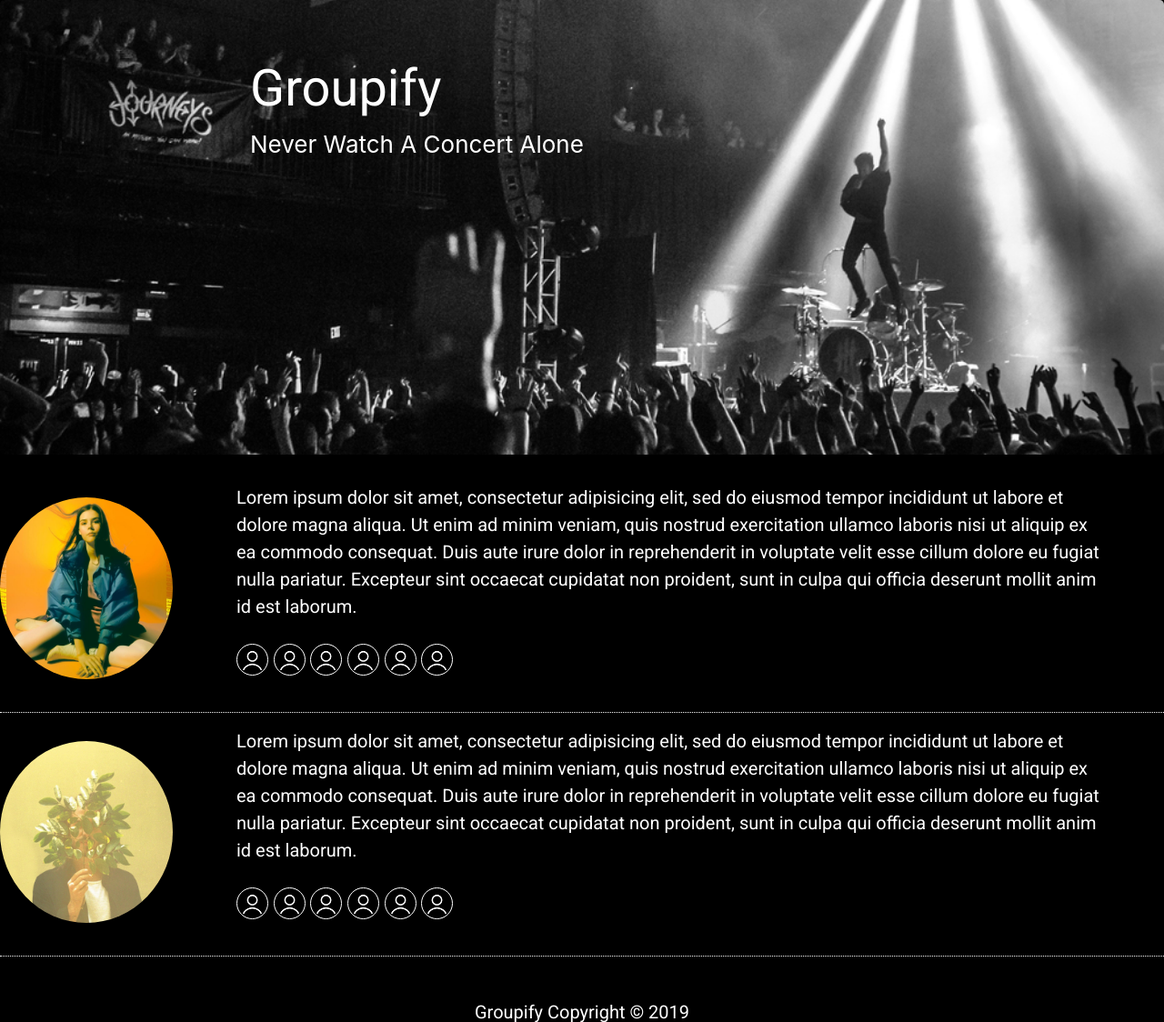
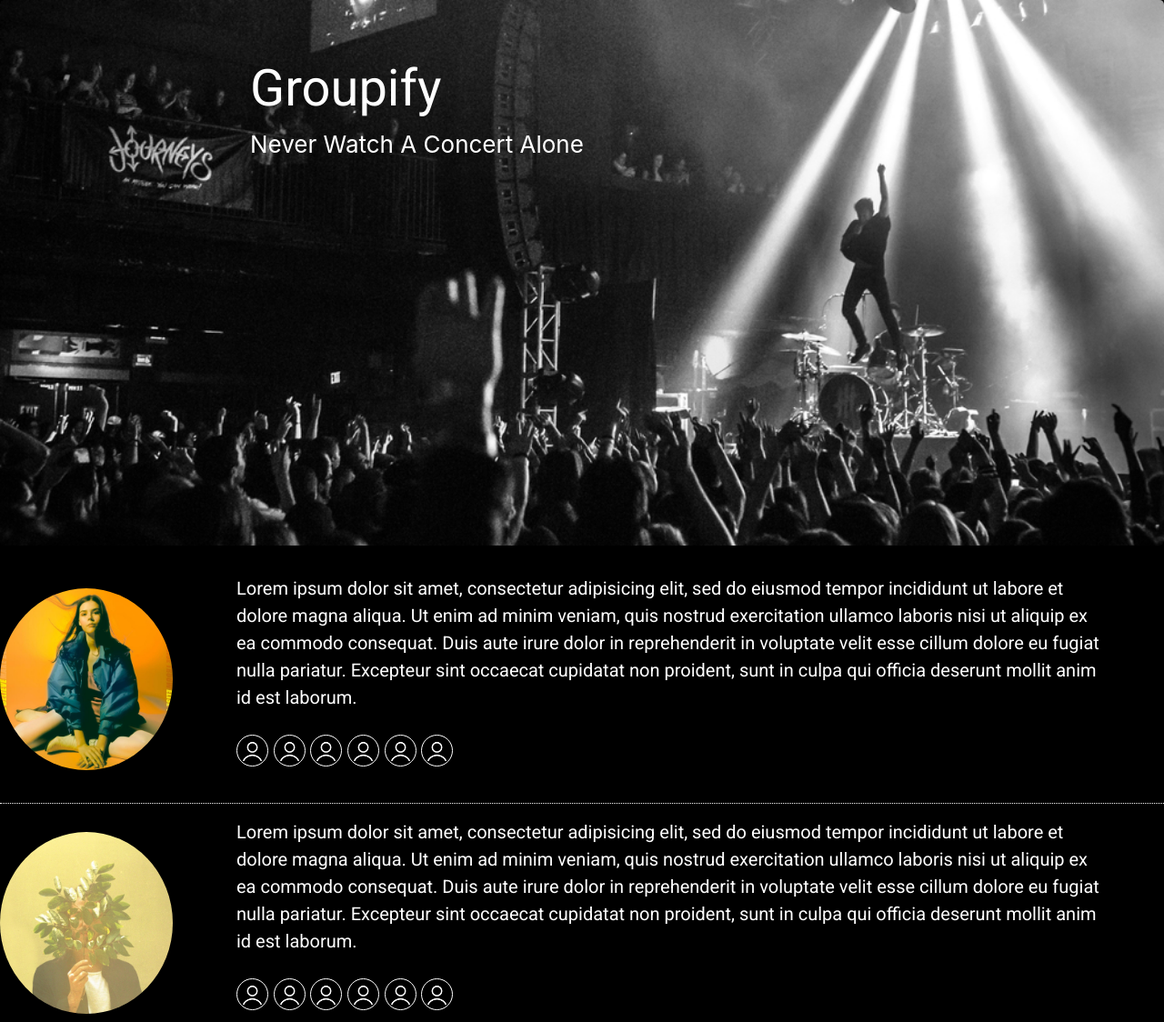
Before and after one commit to sf-18/concertmatcher, a Flask app: page / in a window 1280 px wide. Shown: the part 62-1186 px from the top of the page at 91% size. Run offline with Flask 2, Linux system fonts and the light colour scheme; the visitor is signed in with stand-in values (Sample User, id 1); some libraries are stand-ins or nearby versions.

Commit message:
This is really it

```diff
--- a/app/static/css/style.css
+++ b/app/static/css/style.css
@@ -46,7 +46,7 @@ footer{
   color:#fff;
 }
 .jumbotron{
-  min-height:500px;
+  min-height:600px;
   background-repeat:no-repeat;
   background-position:center;
   -webkit-background-size:cover;
```
Also changed, not shown: 4 other files.
